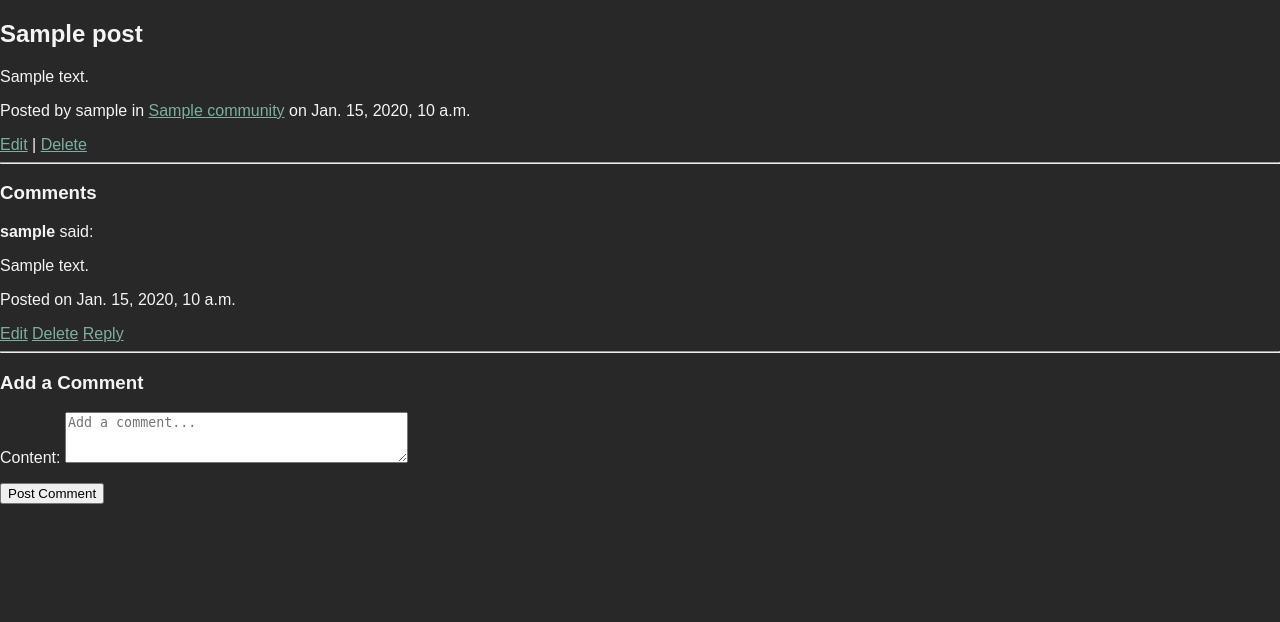
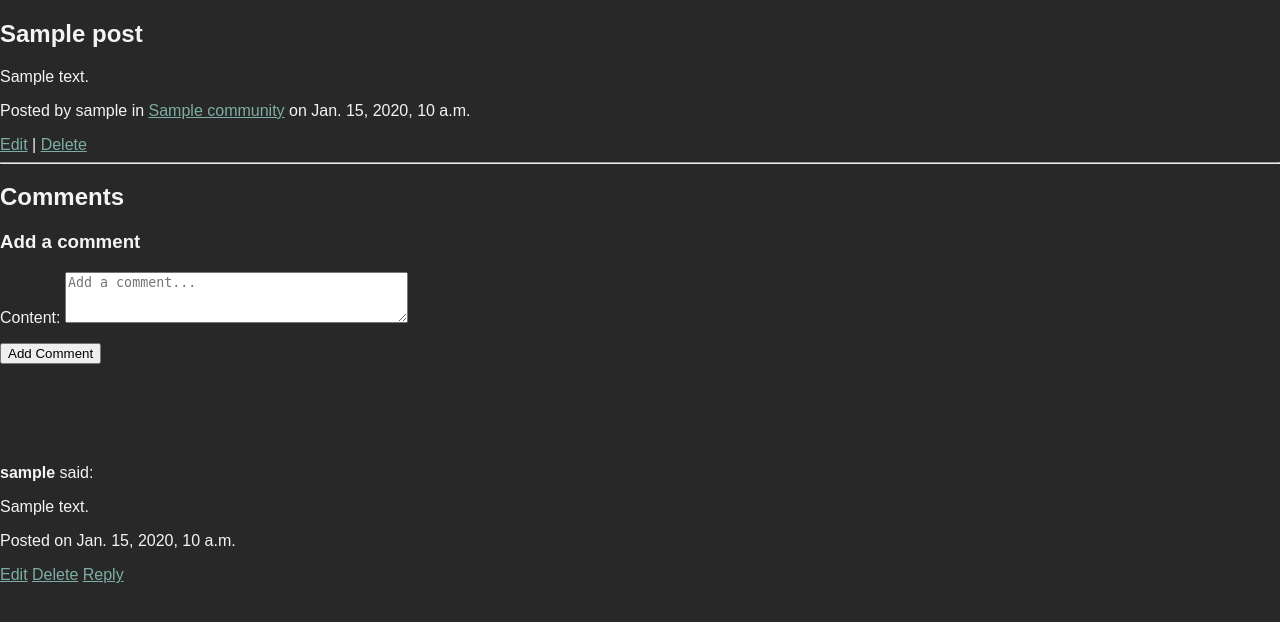
Before and after one commit to james-adcott-edu/scroller, a Django app: a page that uses forum/templates/base.html in a window 1280 px wide. Shown: the part 51-673 px from the top of the page. Run offline with Django 5.2, Linux system fonts and the light colour scheme; a user stored in the database is signed in; tables that the repository leaves empty hold one stand-in row (values such as "Sample post"); some libraries are stand-ins or nearby versions.

Commit message:
add dynamic comments sections with HTMX

```diff
--- a/forum/templates/base.html
+++ b/forum/templates/base.html
@@ -11,8 +11,12 @@
         crossorigin="anonymous"
         defer>
     </script>
+
+    <script src="https://unpkg.com/htmx.org@2.0.4" integrity="sha384-HGfztofotfshcF7+8n44JQL2oJmowVChPTg48S+jvZoztPfvwD79OC/LTtG6dMp+" crossorigin="anonymous"></script>
+
+
 </head>
-<body>
+<body hx-headers='{"X-CSRFToken": "{{ csrf_token }}"}'>
     <header>
         <h1><a href="{% url 'home' %}">Scroller</a></h1>
         <nav>
@@ -38,5 +42,20 @@
         {% block sidebar %}
         {% endblock %}
     </main>
+
+    <script>
+        function refreshComments() {
+            document.querySelectorAll('.reply-link').forEach(link => {
+                link.addEventListener('click', function(event) {
+                    event.preventDefault();
+                    const commentId = this.dataset.commentId;
+                    document.getElementById('reply-form-' + commentId).classList.toggle('hidden');
+                });
+            });
+            jdenticon();
+        }
+
+        refreshComments();
+    </script>
 </body>
 </html>
--- a/forum/templates/comment.html
+++ b/forum/templates/comment.html
@@ -1,4 +1,5 @@
 <div class="comment">
+    <div class="icon usericon"><svg width="80" height="80" data-jdenticon-value="user-{{ comment.created_by.username }}"></svg></div>
     <p><strong>{{ comment.created_by.username }}</strong> said: {{ comment.rendered_content|safe }}</p>
     <p>Posted on {{ comment.created_at }}</p>
     {% if user == comment.created_by or user.is_staff %}
@@ -10,11 +11,15 @@
     <a href="#" class="reply-link" data-comment-id="{{ comment.id }}">Reply</a>
     {% endif %}
 
-    <div class="reply-form" id="reply-form-{{ comment.id }}" style="display:none;">
+    <div class="reply-form hidden" id="reply-form-{{ comment.id }}">
         {% if post.community %}
-        <form method="post" action="{% url 'post_detail' post.community.slug post.id %}">
+        <form method="post" action="{% url 'post_detail' post.community.slug post.id %}"
+        hx-post="{% url 'post_detail' post.community.slug post.id %}"
+        hx-target="#replies-{{ comment.id }}"
+        hx-swap="afterbegin"
+        hx-on::after-request=" if(event.detail.successful) {this.reset(); this.parentNode.classList.toggle('hidden')}">
         {% else %}
-        <form method="post" action="{% url 'user_post_detail' post.created_by.username post.id %}"></form>
+        <form method="post" action="{% url 'user_post_detail' post.created_by.username post.id %}"hx-post="{% url 'user_post_detail' post.created_by.username post.id %}" hx-target="#replies-{{ comment.id }}" hx-swap="afterbegin">
         {% endif %}
             {% csrf_token %}
             {{ form.as_p }}
@@ -23,19 +28,9 @@
         </form>
     </div>
 
-    <div class="replies">
+    <div class="replies" id="replies-{{ comment.id }}">
         {% for reply in comment.replies.all %}
             {% include 'comment.html' with comment=reply %}
         {% endfor %}
     </div>
 </div>
-
-<script>
-    document.querySelectorAll('.reply-link').forEach(link => {
-        link.addEventListener('click', function(event) {
-            event.preventDefault();
-            const commentId = this.dataset.commentId;
-            document.getElementById('reply-form-' + commentId).style.display = 'block';
-        });
-    });
-</script>
--- /dev/null
+++ b/forum/templates/comments_section.html
@@ -0,0 +1,28 @@
+<hr>
+
+<h2>Comments</h2>
+
+{% if user.is_authenticated %}
+<h3>Add a comment</h3>
+<form method="post"
+    {% if post.community %}
+    hx-post="{% url 'post_detail' post.community.slug post.id %}"
+    {% else %}
+    hx-post="{% url 'user_post_detail' post.created_by.username post.id %}"
+    {% endif %}
+    hx-target="#comments"
+    hx-swap="afterbegin"
+    hx-on::after-request=" if(event.detail.successful) {this.reset(); refreshComments();}">
+    {% csrf_token %}
+    {{ form.as_p }}
+    <button type="submit">Add Comment</button>
+</form>
+{% else %}
+<p>You must be logged in to add a comment.</p>
+{% endif %}
+
+<div id="comments">
+    {% for comment in comments %}
+        {% include 'comment.html' %}
+    {% endfor %}
+</div>
--- a/forum/templates/post_detail.html
+++ b/forum/templates/post_detail.html
@@ -12,24 +12,7 @@
         <a href="{% url 'delete_post' post.id %}">Delete</a>
         {% endif %}
     </div>
-    <hr>
-    <h3>Comments</h3>
-    <div class="comments">
-        {% for comment in comments %}
-            {% include 'comment.html' with comment=comment %}
-        {% endfor %}
-    </div>
 
-    {% if user.is_authenticated %}
-    <hr>
-    <h3>Add a Comment</h3>
-    <form method="post">
-        {% csrf_token %}
-        {{ form.as_p }}
-        <button type="submit">Post Comment</button>
-    </form>
-    {% else %}
-    <p>You need to <a href="{% url 'account_login' %}">log in</a> to comment.</p>
-    {% endif %}
+    {% include 'comments_section.html' %}
 </div>
 {% endblock %}
--- a/forum/urls.py
+++ b/forum/urls.py
@@ -15,6 +15,7 @@ urlpatterns = [
     path('post/<int:post_id>/delete/', views.delete_post, name='delete_post'),   # Delete post
     path('comment/<int:comment_id>/edit/', views.edit_comment, name='edit_comment'),  # Edit comment
     path('comment/<int:comment_id>/delete/', views.delete_comment, name='delete_comment'),  # Delete comment
+    path('comment/<int:comment_id>/', views.comment_partial, name='comment_partial'), # Comment Partial
     path('c/<slug:slug>/subscribe/', views.subscribe, name='subscribe'),  # Subscribe to community
     path('c/<slug:slug>/unsubscribe/', views.unsubscribe, name='unsubscribe'),  # Unsubscribe from community
 ]
--- a/forum/views.py
+++ b/forum/views.py
@@ -98,6 +98,8 @@ def post_detail(request, community_slug, post_id):
                 if parent_id:
                     comment.parent_comment = Comment.objects.get(id=parent_id)
                 comment.save()
+                if request.htmx:
+                    return render(request, 'comment.html', {'comment': comment, 'post': post, 'form': CommentForm()})
                 return redirect('post_detail', community_slug=community.slug, post_id=post.id)
         else:
             return redirect('account_login')
@@ -105,6 +107,12 @@ def post_detail(request, community_slug, post_id):
         form = CommentForm()
 
     return render(request, 'post_detail.html', {'post': post, 'comments': comments, 'form': form})
+
+
+def comment_partial(request, comment_id):
+    comment = get_object_or_404(Comment, id=comment_id)
+    return render(request, 'comment.html', {'comment': comment, 'post':comment.post})
+
 
 @login_required
 def edit_post(request, post_id):
@@ -190,6 +198,8 @@ def user_post_detail(request, username, post_id):
                 if parent_id:
                     comment.parent_comment = Comment.objects.get(id=parent_id)
                 comment.save()
+                if request.htmx:
+                    return render(request, 'comment.html', {'comment': comment, 'post': post, 'form': CommentForm()})
                 return redirect('user_post_detail', username=username, post_id=post.id)
         else:
             return redirect('account_login')
--- a/static/css/style.css
+++ b/static/css/style.css
@@ -15,6 +15,10 @@ body {
     font-family: Arial, Helvetica, sans-serif;
     margin: 0;
     padding: 0;
+}
+
+.hidden {
+    display: none;
 }
 
 a {
```
Also changed, not shown: forum/templates/user_post_detail.html (+1 -17 lines).
